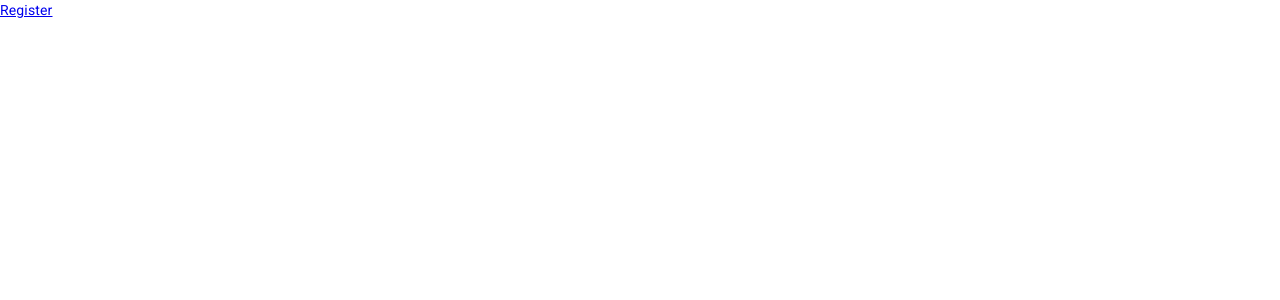
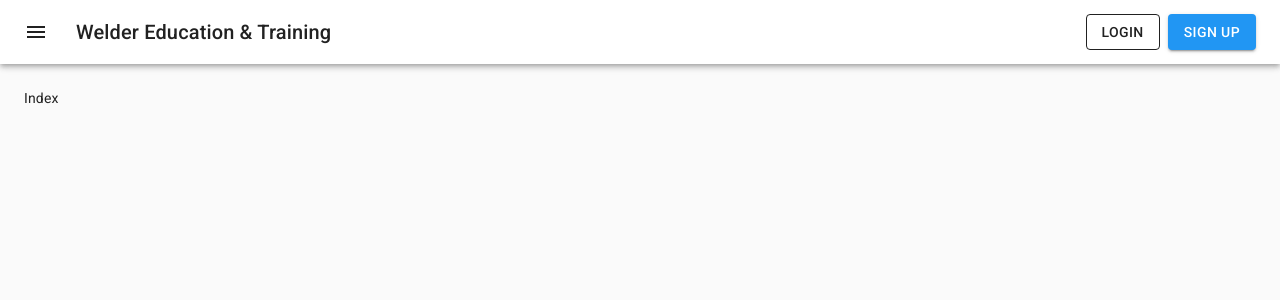
Before and after one commit to leelandmiller/welder-edu-app, a Next.js app: page / in a window 1280 px wide. Shown: the top 300 px of the page. Built offline with nearby package versions, Linux system fonts and the light colour scheme.

Commit message:
commit to develop

```diff
--- a/package.json
+++ b/package.json
@@ -13,6 +13,7 @@
   },
   "dependencies": {
     "@material-ui/core": "^4.8.2",
+    "@material-ui/icons": "^4.5.1",
     "@zeit/next-sass": "^1.0.1",
     "express": "^4.17.1",
     "next": "^9.1.6",
--- a/pages/_app.js
+++ b/pages/_app.js
@@ -3,7 +3,10 @@ import App from 'next/app';
 import Head from 'next/head';
 import { ThemeProvider } from '@material-ui/core/styles';
 import CssBaseline from '@material-ui/core/CssBaseline';
-import theme from '../src/theme';
+import { lightTheme } from '../src/theme';
+import Navbar from '../src/components/Navbar';
+
+import '../src/stylesheets/main.scss';
 
 export default class MyApp extends App {
   componentDidMount() {
@@ -22,10 +25,13 @@ export default class MyApp extends App {
         <Head>
           <title>My page</title>
         </Head>
-        <ThemeProvider theme={theme}>
+        <ThemeProvider theme={lightTheme}>
           {/* CssBaseline kickstart an elegant, consistent, and simple baseline to build upon. */}
           <CssBaseline />
-          <Component {...pageProps} />
+          <Navbar />
+          <div className="main-wrapper">
+            <Component {...pageProps} />
+          </div>
         </ThemeProvider>
       </React.Fragment>
     );
--- a/pages/_document.js
+++ b/pages/_document.js
@@ -1,7 +1,7 @@
 import React from 'react';
 import Document, { Head, Main, NextScript } from 'next/document';
 import { ServerStyleSheets } from '@material-ui/core/styles';
-import theme from '../src/theme';
+import { lightTheme } from '../src/theme';
 
 export default class MyDocument extends Document {
   render() {
@@ -14,7 +14,7 @@ export default class MyDocument extends Document {
             content="minimum-scale=1, initial-scale=1, width=device-width, shrink-to-fit=no"
           />
           {/* PWA primary color */}
-          <meta name="theme-color" content={theme.palette.primary.main} />
+          <meta name="theme-color" content={lightTheme.palette.primary.main} />
           <link
             rel="stylesheet"
             href="https://fonts.googleapis.com/css?family=Roboto:300,400,500,700&display=swap"
--- a/pages/index.js
+++ b/pages/index.js
@@ -1,11 +1,10 @@
 import Link from "next/link";
+import Container from '@material-ui/core/Container';
 
 const Index = () => (
-  <div className="index">
-    <Link href="/register">
-      <a>Register</a>
-    </Link>
-  </div>
+  <Container className="index">
+    Index
+  </Container>
 )
 
 export default Index
--- a/components/Layout.js
+++ b/src/components/Layout.js
@@ -2,7 +2,6 @@ import Container from "@material-ui/core/Container"
 
 const layoutStyle = {
   marginTop: '64px',
-  border: '1px solid #DDD'
 }
 
 export const withLayout = (Page) => {
--- /dev/null
+++ b/src/components/Navbar.js
@@ -0,0 +1,101 @@
+import { useState } from 'react';
+import { makeStyles } from '@material-ui/core/styles';
+import AppBar from '@material-ui/core/AppBar';
+import Toolbar from '@material-ui/core/Toolbar';
+import Drawer from '@material-ui/core/Drawer';
+import Divider from '@material-ui/core/Divider';
+import List from '@material-ui/core/List';
+import ListItem from '@material-ui/core/ListItem';
+import ListItemText from '@material-ui/core/ListItemText';
+import ListItemIcon from '@material-ui/core/ListItemIcon';
+import InboxIcon from '@material-ui/icons/MoveToInbox';
+import MailIcon from '@material-ui/icons/Mail';
+import Typography from '@material-ui/core/Typography';
+import Button from '@material-ui/core/Button';
+import IconButton from '@material-ui/core/IconButton';
+import MenuIcon from '@material-ui/icons/Menu';
+
+
+const useStyles = makeStyles(theme => ({
+  root: {
+    flexGrow: 1,
+  },
+  list: {
+    width: 250
+  },
+  menuButton: {
+    marginRight: theme.spacing(2),
+  },
+}));
+
+function Navbar() {
+  const classes = useStyles()
+  const [drawerOpen, setDrawerOpen] = useState(false)
+
+  const toggleDrawer = (isOpen) => event => {
+    if (event.type === 'keydown' && (event.key === 'Tab' || event.key === 'Shift')) {
+      return;
+    }
+
+    setDrawerOpen(isOpen)
+  }
+
+  const sideList = side => (
+    <div
+      className={classes.list}
+      role="presentation"
+      onClick={toggleDrawer(side, false)}
+      onKeyDown={toggleDrawer(side, false)}
+    >
+      <List>
+        {['Inbox', 'Starred', 'Send email', 'Drafts'].map((text, index) => (
+          <ListItem button key={text}>
+            <ListItemIcon>{index % 2 === 0 ? <InboxIcon /> : <MailIcon />}</ListItemIcon>
+            <ListItemText primary={text} />
+          </ListItem>
+        ))}
+      </List>
+      <Divider />
+      <List>
+        {['All mail', 'Trash', 'Spam'].map((text, index) => (
+          <ListItem button key={text}>
+            <ListItemIcon>{index % 2 === 0 ? <InboxIcon /> : <MailIcon />}</ListItemIcon>
+            <ListItemText primary={text} />
+          </ListItem>
+        ))}
+      </List>
+    </div>
+  );
+
+  return (
+    <>
+      <AppBar color="inherit" position="static">
+        <Toolbar>
+          <IconButton edge="start"
+            onClick={toggleDrawer(true)}
+            className={classes.menuButton}
+            color="inherit" aria-label="menu"
+          >
+            <MenuIcon />
+          </IconButton>
+          <Typography variant="h6" className="navbar-header">
+            Welder Education & Training
+          </Typography>
+          <div className="navbar--auth">
+            <Button className="navbar--auth-login" variant="outlined" color="inherit">
+              Login
+            </Button>
+            <Button variant="contained" color="primary">
+              Sign Up
+            </Button>
+          </div>
+        </Toolbar>
+      </AppBar>
+      <Drawer open={drawerOpen} onClose={toggleDrawer(false)}>
+        {sideList('left')}
+      </Drawer>
+    </>
+  )
+}
+
+export default Navbar
--- /dev/null
+++ b/src/stylesheets/base/_base.scss
@@ -0,0 +1,3 @@
+.main-wrapper {
+  margin-top: 24px;
+}
--- /dev/null
+++ b/src/stylesheets/components/_navbar.scss
@@ -0,0 +1,20 @@
+.navbar {
+  &-header {
+    flex-grow: 1;
+
+    @media (max-width: $small-break) {
+      text-align: center;
+    }
+  }
+
+  &--auth {
+    display: flex;
+    &-login {
+      margin-right: 8px !important;
+    }
+
+    @media (max-width: $small-break) {
+      display: none;
+    }
+  }
+}
--- a/src/stylesheets/main.scss
+++ b/src/stylesheets/main.scss
@@ -0,0 +1,8 @@
+@import
+'utils/variables';
+
+@import
+'components/navbar';
+
+@import
+'base/base';
--- /dev/null
+++ b/src/stylesheets/utils/_variables.scss
@@ -0,0 +1,6 @@
+/* Breakpoints */
+$tiny-break: 375px;
+$small-break: 664px;
+$med-break: 968px;
+$large-break: 1280px;
+$huge-break: 1920px;
--- a/src/theme.js
+++ b/src/theme.js
@@ -1,22 +1,30 @@
 import { createMuiTheme } from '@material-ui/core/styles';
-import { red } from '@material-ui/core/colors';
 
 // Create a theme instance.
-const theme = createMuiTheme({
+export const darkTheme = createMuiTheme({
   palette: {
+    type: 'dark',
     primary: {
-      main: '#556cd6',
+      main: '#2196f3',
+      light: '#64b5f6',
+      dark: '#1976d2'
     },
     secondary: {
-      main: '#19857b',
-    },
-    error: {
-      main: red.A400,
-    },
-    background: {
-      default: '#fff',
+      main: '#f48fb1',
     },
   },
 });
 
-export default theme;
+export const lightTheme = createMuiTheme({
+  palette: {
+    type: 'light',
+    primary: {
+      main: '#2196f3',
+      light: '#64b5f6',
+      dark: '#1976d2'
+    },
+    secondary: {
+      main: '#f48fb1',
+    },
+  },
+})
```
Also changed, not shown: 1 other file (tests, documents, lock files or other folders).
